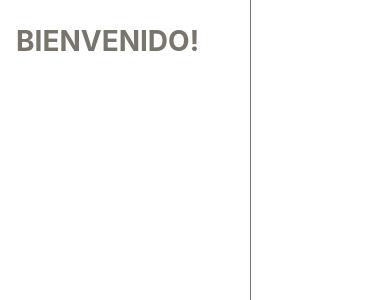
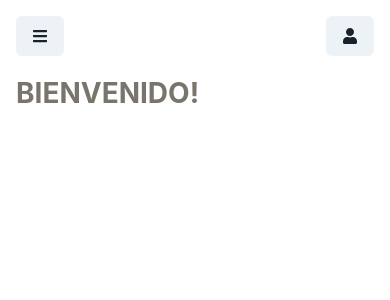
Before and after one commit to fervillalbag/ersa, a Next.js app in the folder packages/web/: page /admin in a window 390 px wide. Shown: the top 300 px of the page. Built offline with nearby package versions, Linux system fonts and the light colour scheme; grey boxes are pictures that could not be loaded.

Commit message:
feat: responsive navbar and aside

```diff
--- a/packages/web/src/components/admin/Navbar.tsx
+++ b/packages/web/src/components/admin/Navbar.tsx
@@ -132,6 +132,7 @@ const Navbar: React.FC = () => {
 						</Text>
 
 						<NavLinkAdmin path={`/admin/product`} name={`Lista de productos`} />
+						<NavLinkAdmin path={`/admin/orders`} name={`Lista de pedidos`} />
 					</Box>
 
 					<Box
--- a/packages/web/src/layout/admin/index.tsx
+++ b/packages/web/src/layout/admin/index.tsx
@@ -1,7 +1,7 @@
 import React from 'react';
 import { useRouter } from 'next/router';
 import { Box, Grid, Text, Flex, Button } from '@chakra-ui/react';
-import { FaArrowLeft } from 'react-icons/fa';
+import { FaArrowLeft, FaBars, FaUser } from 'react-icons/fa';
 
 import Navbar from '../../components/admin/Navbar';
 import Aside from '../../components/admin/Aside';
@@ -21,7 +21,14 @@ const Layout: React.FC<LayoutIprops> = ({
 	const router = useRouter();
 
 	return (
-		<Grid gridTemplateColumns='250px 1fr 300px' className='scrollbar-hide'>
+		<Grid
+			gridTemplateColumns={{
+				base: '1fr',
+				md: '250px 1fr',
+				xl: '250px 1fr 300px',
+			}}
+			className='scrollbar-hide'
+		>
 			<Box display={{ base: 'none', md: 'block' }}>
 				{showNavbar ? (
 					<Navbar />
@@ -48,6 +55,19 @@ const Layout: React.FC<LayoutIprops> = ({
 					</Box>
 				)}
 			</Box>
+			<Flex
+				display={{ base: 'flex', md: 'none' }}
+				padding={{ base: '1rem', md: '0' }}
+				justifyContent={`space-between`}
+			>
+				<Button>
+					<FaBars />
+				</Button>
+				<Button>
+					<FaUser />
+				</Button>
+			</Flex>
+
 			<Box
 				width={{ base: '100vw', md: 'initial' }}
 				backgroundColor='#fff'
@@ -55,7 +75,7 @@ const Layout: React.FC<LayoutIprops> = ({
 				minHeight='100vh'
 			>
 				<Flex
-					padding='1.25rem 0'
+					padding={{ base: '0', md: '1.25rem 0' }}
 					alignItems='center'
 					justifyContent='space-between'
 				>
@@ -70,7 +90,9 @@ const Layout: React.FC<LayoutIprops> = ({
 				</Flex>
 				<Box paddingBottom='4rem'>{children}</Box>
 			</Box>
-			<Aside />
+			<Box display={{ base: 'none', lg: 'block' }}>
+				<Aside />
+			</Box>
 		</Grid>
 	);
 };
--- a/packages/web/src/pages/admin/reviews/index.tsx
+++ b/packages/web/src/pages/admin/reviews/index.tsx
@@ -29,7 +29,7 @@ const TableRow = ({ value }: any) => {
 			marginBottom={`15px`}
 		>
 			<Grid
-				gridTemplateColumns={`35px 50px 1fr 100px`}
+				gridTemplateColumns={`50px 35px 1fr 100px`}
 				backgroundColor={`#F8F5ED`}
 				gap={`15px`}
 				borderRadius={`3px`}
@@ -99,7 +99,7 @@ const AdminReview = ({ reviews }) => {
 		<Layout title='Lista de reseñas'>
 			{/* <Text></Text> */}
 
-			<Grid gridTemplateColumns={`35px 50px 1fr 100px 50px 50px`} gap={`15px`}>
+			<Grid gridTemplateColumns={`50px 35px 1fr 100px 50px 50px`} gap={`15px`}>
 				<Box color={`#79746c`} textAlign={`center`}>
 					Nro
 				</Box>
```
